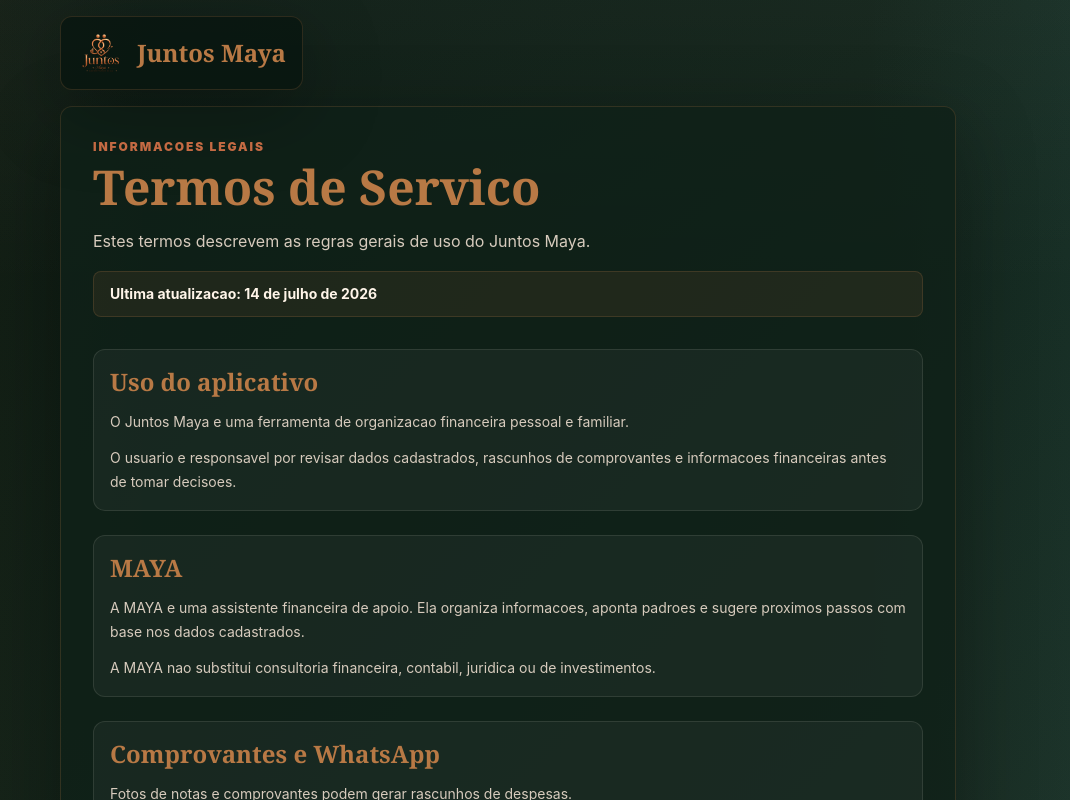
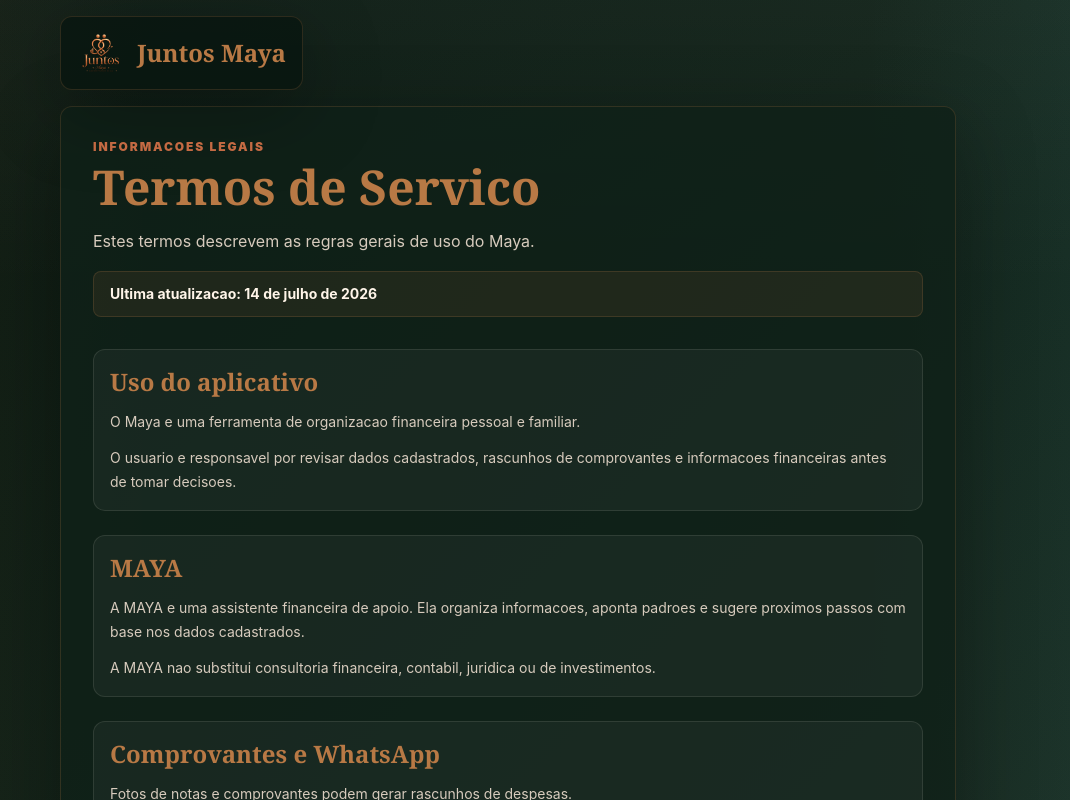
Before and after one commit to deyversonabe/Maya, a Next.js app: page /terms in a window 1280 px wide. Shown: the top 800 px of the page, without its empty margins (132-1202 px from the left). Built offline with nearby package versions, Linux system fonts and the light colour scheme.

Commit message:
Rebrand: remove Juntos, keep only Maya (terms page)

```diff
--- a/app/terms/page.tsx
+++ b/app/terms/page.tsx
@@ -2,21 +2,21 @@ import type { Metadata } from "next";
 import { LegalPage } from "@/components/app/legal-page";
 
 export const metadata: Metadata = {
-  title: "Termos de Servico | Juntos Maya",
-  description: "Termos de servico do Juntos Maya."
+  title: "Termos de Servico | Maya",
+  description: "Termos de servico do Maya."
 };
 
 export default function TermsPage() {
   return (
     <LegalPage
       title="Termos de Servico"
-      description="Estes termos descrevem as regras gerais de uso do Juntos Maya."
+      description="Estes termos descrevem as regras gerais de uso do Maya."
       updatedAt="14 de julho de 2026"
       sections={[
         {
           title: "Uso do aplicativo",
           paragraphs: [
-            "O Juntos Maya e uma ferramenta de organizacao financeira pessoal e familiar.",
+            "O Maya e uma ferramenta de organizacao financeira pessoal e familiar.",
             "O usuario e responsavel por revisar dados cadastrados, rascunhos de comprovantes e informacoes financeiras antes de tomar decisoes."
           ]
         },
```
